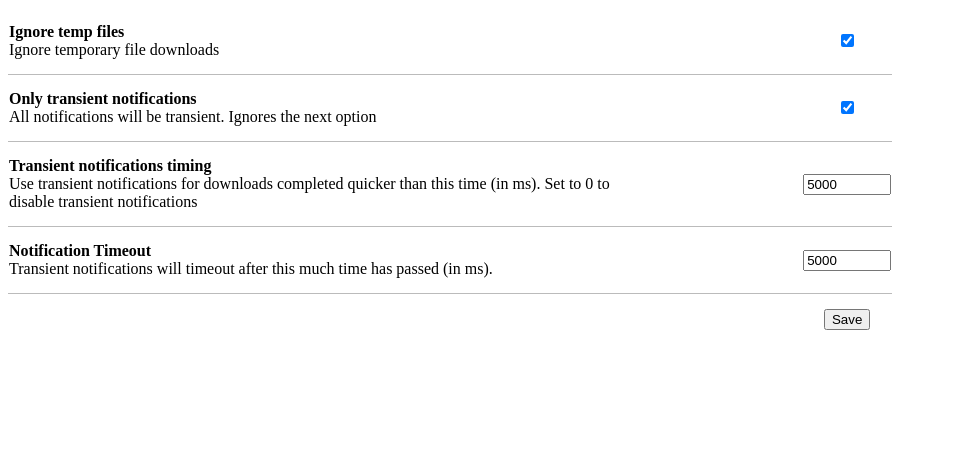
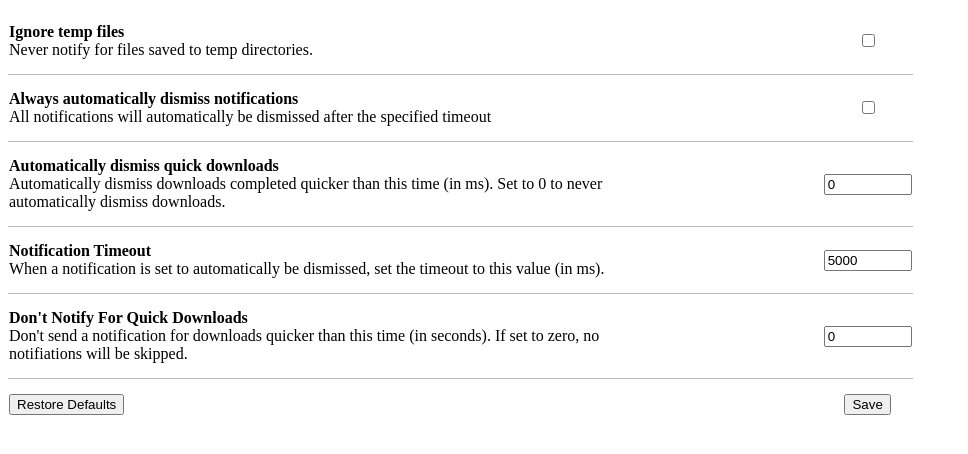
Before and after one commit to ion201/gnome-download-notify, a browser extension: page pref/pref.html in a window 1280 px wide. Shown: the whole page, without its empty margins (0-968 px from the left). Drawn offline with Linux system fonts and the light colour scheme.

Commit message:
Totally revamp configuration backend; implement feature for issue #8; stage 1.0.5 rel

```diff
--- /dev/null
+++ b/pref/config.json
@@ -0,0 +1,43 @@
+
+{
+    "ignore_tmp":
+    {
+        "type": "bool",
+        "defaultValue": false,
+        "name": "Ignore temp files",
+        "description": "Never notify for files saved to temp directories."
+    },
+    "enforce_transient":
+    {
+        "type": "bool",
+        "defaultValue": false,
+        "name": "Always automatically dismiss notifications",
+        "description": "All notifications will automatically be dismissed after the specified timeout"
+    },
+    "transient_before_time":
+    {
+        "type": "int",
+        "defaultValue": 0,
+        "min": 0,
+        "step": 100,
+        "name": "Automatically dismiss quick downloads",
+        "description": "Automatically dismiss downloads completed quicker than this time (in ms). Set to 0 to never automatically dismiss downloads."
+    },
+    "notif_timeout":
+    {
+        "type": "int",
+        "defaultValue": 5000,
+        "min": 100,
+        "step": 100,
+        "name": "Notification Timeout",
+        "description": "When a notification is set to automatically be dismissed, set the timeout to this value (in ms)."
+    },
+    "no_notify_shorter_than":
+    {
+        "type": "int",
+        "defaultValue": 0,
+        "min": 0,
+        "name": "Don't Notify For Quick Downloads",
+        "description": "Don't send a notification for downloads quicker than this time (in seconds). If set to zero, no notifiations will be skipped. "
+    }
+}
--- a/pref/pref.html
+++ b/pref/pref.html
@@ -31,58 +31,10 @@
 <body>
 
     <form id="prefsForm">
-        <table border="1" frame="void" rules="rows">
-            <tr>
+        <table border="1" frame="void" rules="rows" id="prefsTable">
+            <tr id="prefsLastRow">
                 <td class="col1">
-                    <label>
-                        <strong>Ignore temp files</strong>
-                        <br>
-                        Ignore temporary file downloads
-                    </label>
-                </td>
-                <td class="col2">
-                    <input type="checkbox" id="ignore_tmp" >
-                </td>
-            </tr>
-            <tr>
-                <td class="col1">
-                    <label>
-                        <strong>Only transient notifications</strong>
-                        <br>
-                        All notifications will be transient. Ignores the next option
-                    </label>
-                </td>
-                <td class="col2">
-                    <input type="checkbox" id="enforce_transient" >
-                </td>
-            </tr>
-            <tr>
-                <td class="col1">
-                    <label>
-                        <strong>Transient notifications timing</strong>
-                        <br>
-                        Use transient notifications for downloads completed quicker than this time (in ms).
-                        Set to 0 to disable transient notifications
-                    </label>
-                </td>
-                <td class="col2">
-                    <input type="number" id="transient_before_time" min="0" >
-                </td>
-            </tr>
-            <tr>
-                <td class="col1">
-                    <label>
-                        <strong>Notification Timeout</strong>
-                        <br>
-                        Transient notifications will timeout after this much time has passed (in ms).
-                    </label>
-                </td>
-                <td class="col2">
-                    <input type="number" id="notif_timeout" min="1" >
-                </td>
-            </tr>
-            <tr>
-                <td class="col1">
+                    <button type="submit" id="restoreDefaults">Restore Defaults</button>
                 </td>
                 <td class="col2">
                     <button type="submit" id="savePrefs">Save</button>
--- a/pref/pref.js
+++ b/pref/pref.js
@@ -1,79 +1,162 @@
 
-var DEFAULT_transient_before_time = '5000';
-var DEFAULT_notif_timeout = '5000';
-
-function savePrefs(e)
+function reqListener(e)
 {
-    e.preventDefault();
-    var ignore_tmp = 'false';
-    if (document.querySelector('#ignore_tmp').checked)
+    window.addonConfig = JSON.parse(this.responseText);
+}
+var dataReq = new XMLHttpRequest();
+dataReq.onload = reqListener;
+dataReq.overrideMimeType("application/json");
+dataReq.open('GET', 'config.json');
+dataReq.send();
+function waitForConfigLoad()
 {
-        ignore_tmp = 'true';
+    if (window.addonConfig)
+    {
+        buildWebpage();
+        restorePrefs();
     }
-    var enforce_transient = 'false';
-    if (document.querySelector('#enforce_transient').checked)
+    else
     {
-        enforce_transient = 'true';
-    }
-    var transient_before_time = DEFAULT_transient_before_time;
-    if (document.querySelector('#transient_before_time').value !== undefined)
-    {
-        transient_before_time = document.querySelector('#transient_before_time').value.toString()
-        if (parseInt(transient_before_time) < 0)
-        {
-            transient_before_time = '0';
+        window.setTimeout(waitForConfigLoad, 10);
     }
 }
-    if (document.querySelector('#notif_timeout').value !== undefined)
+
+
+function buildWebpage()
 {
-        notif_timeout = document.querySelector('#notif_timeout').value.toString()
-        if (parseInt(notif_timeout) < 100)
+    var lastRow = document.querySelector('#prefsLastRow');
+
+    for (var key in window.addonConfig)
     {
-            notif_timeout = '100';
+        var name = window.addonConfig[key].name;
+        var inputId = key;
+        var description = window.addonConfig[key].description;
+        var typeSpecific = "";
+        if (window.addonConfig[key].type == 'bool')
+        {
+            typeSpecific = 'type="checkbox"';
+        }
+        else if (window.addonConfig[key].type == 'int')
+        {
+            typeSpecific = 'type="number"';
+            if (window.addonConfig[key].min !== undefined)
+            {
+                typeSpecific += ` min="${window.addonConfig[key].min}"`;
+            }
+            if (window.addonConfig[key].max !== undefined)
+            {
+                typeSpecific += ` max="${window.addonConfig[key].max}"`;
+            }
+            if (window.addonConfig[key].step !== undefined)
+            {
+                typeSpecific += ` step="${window.addonConfig[key].step}"`;
             }
         }
-    // console.log(enforce_transient);
-    browser.storage.local.set({
-            ignore_tmp: (ignore_tmp == 'true'),
-            enforce_transient: (enforce_transient == 'true'),
-            transient_before_time: parseInt(transient_before_time),
-            notif_timeout: parseInt(notif_timeout)
-        });
+        var tableRow = `
+        <tr>
+            <td class="col1">
+                <label>
+                    <strong>${name}</strong>
+                    <br>
+                    ${description}
+                </label>
+            </td>
+            <td class="col2">
+                <input ${typeSpecific} id="${inputId}" >
+            </td>
+        </tr>`;
+        var template = document.createElement('template');
+        template.innerHTML = tableRow.trim();
+        template.content.firstChild.addEventListener('change', fieldUpdated);
+        lastRow.parentNode.insertBefore(template.content.firstChild, lastRow);
+    }
+}
+
+
+function savePrefs()
+{
+    var preferences = Object();
+    for (var key in window.addonConfig)
+    {
+        var inputElem = document.querySelector('#' + key);
+        if (inputElem === undefined)
+        {
+            console.log("DL NOTIFICATIONS ERROR - config element not found in page: " + key);
+            continue;
+        }
+        if (window.addonConfig[key].type == 'bool')
+        {
+            preferences[key] = inputElem.checked || false;
+        }
+        else if (window.addonConfig[key].type == 'int')
+        {
+            preferences[key] = inputElem.value;
+            if ((window.addonConfig[key].min !== undefined)
+                    && (preferences[key] < window.addonConfig[key].min))
+            {
+                preferences[key] = window.addonConfig[key].min;
+            }
+            if ((window.addonConfig[key].max !== undefined)
+                    && (preferences[key] > window.addonConfig[key].max))
+            {
+                preferences[key] = window.addonConfig[key].max;
+            }
+        }
+        else
+        {
+            console.log("DL NOTIFICATIONS ERROR - config type not recognized: " + window.addonConfig[key].type);
+            continue;
+        }
+    }
+
+    browser.storage.local.set(preferences);
 }
 
 function restorePrefs()
 {
-    function set_ignore_tmp(result)
+    function setAllValues(result)
     {
-        if (result.ignore_tmp === undefined || result.ignore_tmp.toString()  == 'true')
+        for (var key in window.addonConfig)
         {
-            document.querySelector('#ignore_tmp').value = 'true';
-            document.querySelector('#ignore_tmp').checked = true;
+            var inputElem = document.querySelector('#' + key);
+            if (inputElem === undefined)
+            {
+                console.log("DL NOTIFICATIONS ERROR - config element not found in page: " + key);
+                continue;
+            }
+            if (window.addonConfig[key].type == 'bool')
+            {
+                var isEnabled;
+                if (result[key] !== undefined)
+                {
+                    isEnabled = result[key]
                 }
                 else
                 {
-            document.querySelector('#ignore_tmp').value = 'false';
+                    isEnabled = window.addonConfig[key].defaultValue;
+                }
+                if (isEnabled)
+                {
+                    inputElem.checked = true;
                 }
             }
-    function set_enforce_transient(result)
+            else if (window.addonConfig[key].type == 'int')
             {
-        if (result.enforce_transient === undefined || result.enforce_transient.toString() == 'true')
+                if (result[key] !== undefined)
                 {
-            document.querySelector('#enforce_transient').value = 'true';
-            document.querySelector('#enforce_transient').checked = true;
+                    inputElem.value = result[key];
                 }
                 else
                 {
-            document.querySelector('#enforce_transient').value = 'false';
+                    inputElem.value = window.addonConfig[key].defaultValue;
                 }
             }
-    function set_transient_before_time(result)
+            else
             {
-        document.querySelector('#transient_before_time').value = result.transient_before_time || DEFAULT_transient_before_time;
+                console.log("DL NOTIFICATIONS ERROR - config type not recognized: " + window.addonConfig[key].type);
+                continue;
             }
-    function set_notif_timeout(result)
-    {
-        document.querySelector('#notif_timeout').value = result.notif_timeout || DEFAULT_notif_timeout;
+        }
     }
 
     function onError(error)
@@ -81,24 +164,34 @@ function restorePrefs()
         console.log(`Error: ${error}`);
     }
 
-    var get_ignore_tmp = browser.storage.local.get('ignore_tmp');
-    get_ignore_tmp.then(set_ignore_tmp, onError);
-    var get_enforce_transient = browser.storage.local.get('enforce_transient');
-    get_enforce_transient.then(set_enforce_transient, onError);
-    var get_transient_before_time = browser.storage.local.get('transient_before_time');
-    get_transient_before_time.then(set_transient_before_time, onError);
-    var get_notif_timeout = browser.storage.local.get('notif_timeout');
-    get_notif_timeout.then(set_notif_timeout, onError);
+    var get_preferences = browser.storage.local.get();
+    get_preferences.then(setAllValues, onError);
 }
 
-function submitForm(e)
+function fieldUpdated(e)
 {
     document.querySelector('#savePrefs').click();
 }
 
-document.addEventListener('DOMContentLoaded', restorePrefs);
-document.querySelector('#prefsForm').addEventListener('submit', savePrefs);
-document.querySelector('#ignore_tmp').addEventListener('change', submitForm);
-document.querySelector('#enforce_transient').addEventListener('change', submitForm);
-document.querySelector('#transient_before_time').addEventListener('change', submitForm);
-document.querySelector('#notif_timeout').addEventListener('change', submitForm);
+function restoreDefaults()
+{
+    browser.storage.local.clear();
+    restorePrefs();
+}
+
+function submitPrefsForm(e)
+{
+    e.preventDefault();
+    if (e.explicitOriginalTarget.id == 'restoreDefaults')
+    {
+        restoreDefaults();
+    }
+    else
+    {
+        savePrefs();
+    }
+}
+
+document.addEventListener('DOMContentLoaded', waitForConfigLoad);
+document.querySelector('#restoreDefaults').addEventListener('submit', restoreDefaults);
+document.querySelector('#prefsForm').addEventListener('submit', submitPrefsForm);
```
Also changed, not shown: main-webext.js (+18 -33 lines), manifest.json. Lines whose indentation alone changed are shown as unchanged.
